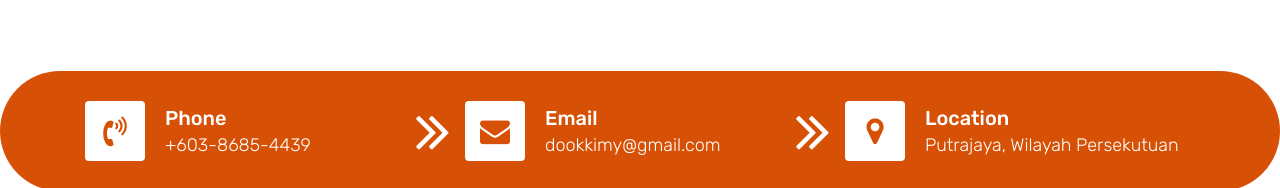
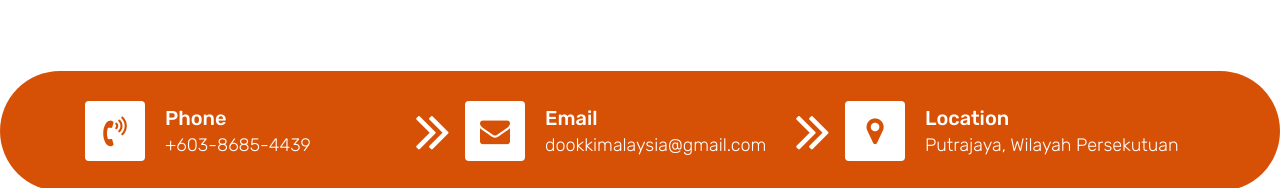
Before and after one commit to MUHAMMADARSHADBAHARUDDIN/DOOKIFOS, a PHP site: page /login.php in a window 1280 px wide. Shown: the part 816-1004 px from the top of the page. Run offline with PHP 8.4, Linux system fonts and the light colour scheme.

Commit message:
update footer.php

```diff
--- a/footer.php
+++ b/footer.php
@@ -1,4 +1,6 @@
-		<div class="contact-imfo-box">
+
+	<!-- Start Contact info -->
+	<div class="contact-imfo-box">
 		<div class="container">
 			<div class="row">
 				<div class="col-md-4 arrow-right">
@@ -15,7 +17,7 @@
 					<div class="overflow-hidden">
 						<h4>Email</h4>
 						<p class="lead">
-							dookkimy@gmail.com
+							dookkimalaysia@gmail.com
 						</p>
 					</div>
 				</div>
@@ -31,6 +33,9 @@
 			</div>
 		</div>
 	</div>
+	<!-- End Contact info -->
+
+	<!-- Start Footer -->
 	<footer class="footer-area bg-f">
 		<div class="container">
 			<div class="row">
@@ -48,6 +53,7 @@
 						<a href="">Food Menu</a><br>
 						<a href="">Gallery</a><br>
 
+
 					</div>
 					<ul class="list-inline f-social">
 						<li class="list-inline-item"><a href="#"><i class="fa fa-facebook" aria-hidden="true"></i></a></li>
@@ -61,13 +67,13 @@
 					<h3>Contact information</h3>
 					<p class="lead">L1-12B, IOI City Mall, Lebuh IRC, IOI Resort, 62502 Putrajaya</p>
 					<p class="lead"><a href="#">+603-8685-4439</a></p>
-					<p><a href="#"> dookkimy@gmail.com</a></p>
+					<p><a href="#"> dookkimalaysia@gmail.com</a></p>
 				</div>
 				<div class="col-lg-3 col-md-6">
 					<h3>Opening hours</h3>
 					<p><span class="text-color">Monday: </span> 11:30 Am - 10:00 PM</p>
 					<p><span class="text-color">Tue-Wed :</span> 11:30 Am - 10:00 PM</p>
-					<p><span class="text-color">Thu-Fri :</span>11:30 Am - 10:00 PM</p>
+					<p><span class="text-color">Thu-Fri :</span> 11:30 Am - 10:00 PM</p>
 					<p><span class="text-color">Sat-Sun :</span> 11:30 Am - 10:00 PM</p>
 				</div>
 			</div>
@@ -77,9 +83,9 @@
 			<div class="container">
 				<div class="row">
 					<div class="col-lg-12">
-						<p class="company-name"> &copy; 2021 <a href="#">Dookki Malaysia Restaurant</a> Developed By :  Arshad comel
+						<p class="company-name"> &copy; 2021 <a href="#">DOOKI MALAYSIA</a> Developed By :  Group 4
 					<a href=""></a><br>
-					Group 4
+					kecik - kecik no die
 				</p>
 					</div>
 				</div>
@@ -87,12 +93,15 @@
 		</div>
 
 	</footer>
+	<!-- End Footer -->
 
 	<a href="#" id="back-to-top" title="Back to top" style="display: none;"><i class="fa fa-paper-plane-o" aria-hidden="true"></i></a>
 
+	<!-- ALL JS FILES -->
 	<script src="js/jquery-3.2.1.min.js"></script>
 	<script src="js/popper.min.js"></script>
 	<script src="js/bootstrap.min.js"></script>
+    <!-- ALL PLUGINS -->
 	<script src="js/jquery.superslides.min.js"></script>
 	<script src="js/images-loded.min.js"></script>
 	<script src="js/isotope.min.js"></script>
```
